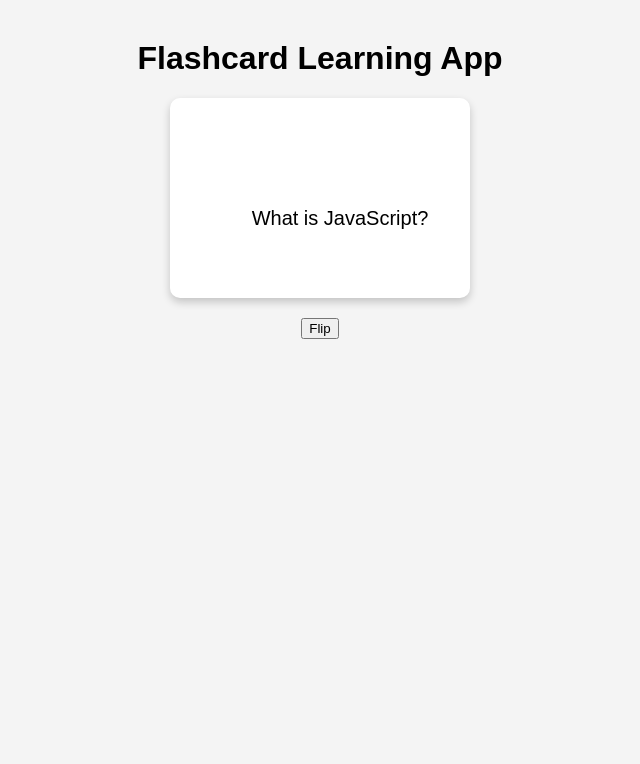
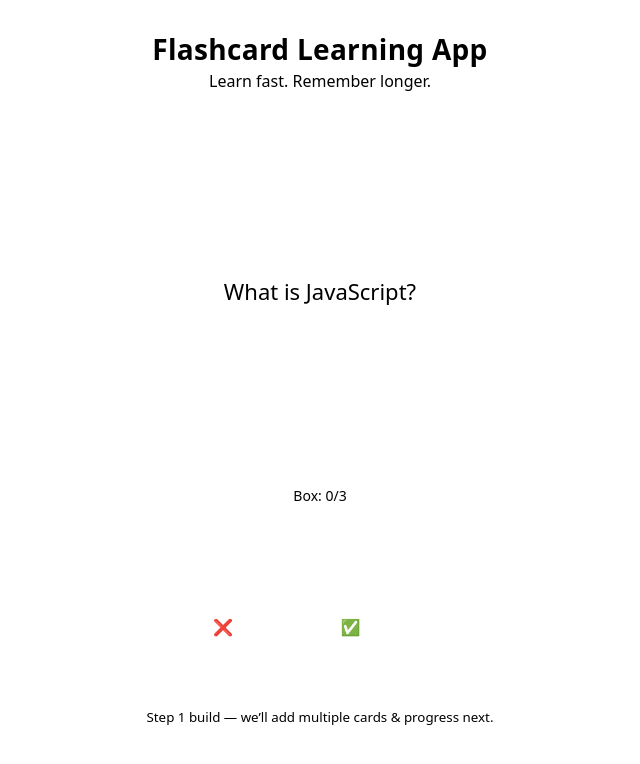
Before and after one commit to saiteja244/flashcard-app, a plain HTML site: page flashcard-app/index.html in a window 1280 px wide. Shown: the whole page, without its empty margins (320-960 px from the left). Drawn offline with Linux system fonts and the light colour scheme.

Commit message:
Updated app:Leitner queue,progress bar,boxindicator

```diff
--- a/flashcard-app/index.html
+++ b/flashcard-app/index.html
@@ -1,20 +1,51 @@
 <!DOCTYPE html>
 <html lang="en">
 <head>
-  <meta charset="UTF-8">
-  <meta name="viewport" content="width=device-width, initial-scale=1.0">
-  <title>Flashcard Learning App</title>
-  <link rel="stylesheet" href="style.css">
+<meta charset="UTF-8" />
+<meta name="viewport" content="width=device-width, initial-scale=1" />
+<meta name="theme-color" content="#111827" />
+<title>Flashcard Learning App</title>
+<link rel="stylesheet" href="style.css" />
 </head>
 <body>
-  <h1>Flashcard Learning App</h1>
-  <div class="flashcard-container">
-    <div class="flashcard" id="flashcard">
-      <div class="front">What is JavaScript?</div>
-      <div class="back">JavaScript is a programming language for the web.</div>
-    </div>
+<header class="app-header">
+<h1>Flashcard Learning App</h1>
+<p class="tagline">Learn fast. Remember longer.</p>
+</header>
+
+<main class="container">
+<div class="card-stack">
+<div class="flashcard" id="flashcard" aria-live="polite" tabindex="0">
+<div class="side front" id="front"></div>
+<div class="side back" id="back"></div>
+</div>
+</div>
+<div class="card-info">
+  <span id="boxIndicator">Box: 0/3</span>
+  <div class="progress-container">
+    <div id="progressBar" class="progress-bar"></div>
   </div>
-  <button id="flipBtn">Flip</button>
-  <script src="script.js"></script>
+</div>
+
+
+
+<div class="controls">
+<button id="prevBtn" class="btn">◀ Prev</button>
+<button id="flipBtn" class="btn">Flip</button>
+<button id="nextBtn" class="btn">Next ▶</button>
+</div>
+<div class="controls">
+  <button id="wrongBtn" class="btn">❌ I Forgot</button>
+  <button id="rightBtn" class="btn">✅ I Knew It</button>
+</div>
+</main>
+
+
+<footer class="app-footer">
+<small>Step 1 build — we’ll add multiple cards & progress next.</small>
+</footer>
+
+
+<script src="script.js"></script>
 </body>
 </html>
--- a/flashcard-app/script.js
+++ b/flashcard-app/script.js
@@ -1,8 +1,118 @@
-const flashcard = document.getElementById("flashcard");
-const flipBtn = document.getElementById("flipBtn");
+// ====== Elements ======
+const card = document.getElementById('flashcard');
+const front = document.getElementById('front');
+const back = document.getElementById('back');
+const flipBtn = document.getElementById('flipBtn');
+const prevBtn = document.getElementById('prevBtn');
+const nextBtn = document.getElementById('nextBtn');
+const rightBtn = document.getElementById('rightBtn');
+const wrongBtn = document.getElementById('wrongBtn');
+const boxIndicator = document.getElementById('boxIndicator');
+const progressBar = document.getElementById('progressBar');
+
 let flipped = false;
+let currentIndex = 0;
 
-flipBtn.addEventListener("click", () => {
+// ====== Flashcards ======
+const flashcards = [
+  { q: "What is JavaScript?", a: "A programming language that makes websites interactive." },
+  { q: "What is HTML?", a: "The standard markup language for creating web pages." },
+  { q: "What is CSS?", a: "A style sheet language used to design web pages." },
+  { q: "What does DOM stand for?", a: "Document Object Model." }
+];
+
+// ====== Leitner boxes ======
+let leitnerBoxes = JSON.parse(localStorage.getItem("leitnerBoxes")) || Array(flashcards.length).fill(0);
+let boxes = [[], [], [], []];
+flashcards.forEach((_, index) => boxes[leitnerBoxes[index]].push(index));
+
+// ====== Save progress ======
+function saveProgress() {
+  localStorage.setItem("leitnerBoxes", JSON.stringify(leitnerBoxes));
+}
+
+// ====== Update UI ======
+function updateUI() {
+  // Box indicator
+  boxIndicator.textContent = `Box: ${leitnerBoxes[currentIndex]}/3`;
+
+  // Progress bar (percentage of cards mastered)
+  const mastered = leitnerBoxes.filter(b => b === 3).length;
+  const percent = (mastered / flashcards.length) * 100;
+  progressBar.style.width = `${percent}%`;
+}
+
+// ====== Render card ======
+function renderCard() {
+  const cardData = flashcards[currentIndex];
+  front.textContent = cardData.q;
+  back.textContent = cardData.a;
+  flipped = false;
+  card.classList.remove('is-flipped');
+  updateUI();
+}
+
+// ====== Flip card ======
+function toggleFlip() {
   flipped = !flipped;
-  flashcard.style.transform = flipped ? "rotateY(180deg)" : "rotateY(0deg)";
+  card.classList.toggle('is-flipped', flipped);
+}
+
+// ====== Show next card from queue ======
+function showNext() {
+  let boxIndex = boxes.findIndex(b => b.length > 0);
+  if (boxIndex === -1) return; // all boxes empty
+  currentIndex = boxes[boxIndex][0];
+  renderCard();
+}
+
+// ====== Show previous card (simple circular) ======
+function showPrev() {
+  currentIndex = (currentIndex - 1 + flashcards.length) % flashcards.length;
+  renderCard();
+}
+
+// ====== Mark right ======
+function markRight() {
+  let oldBox = leitnerBoxes[currentIndex];
+  let newBox = Math.min(oldBox + 1, 3);
+
+  boxes[oldBox] = boxes[oldBox].filter(i => i !== currentIndex);
+  boxes[newBox].push(currentIndex);
+
+  leitnerBoxes[currentIndex] = newBox;
+  saveProgress();
+  showNext();
+}
+
+// ====== Mark wrong ======
+function markWrong() {
+  let oldBox = leitnerBoxes[currentIndex];
+
+  boxes[oldBox] = boxes[oldBox].filter(i => i !== currentIndex);
+  boxes[0].push(currentIndex);
+
+  leitnerBoxes[currentIndex] = 0;
+  saveProgress();
+  showNext();
+}
+
+// ====== Event listeners ======
+flipBtn.addEventListener('click', toggleFlip);
+nextBtn.addEventListener('click', showNext);
+prevBtn.addEventListener('click', showPrev);
+rightBtn.addEventListener('click', markRight);
+wrongBtn.addEventListener('click', markWrong);
+card.addEventListener('click', toggleFlip);
+
+// Keyboard shortcuts
+document.addEventListener('keydown', (e) => {
+  if (e.code === 'ArrowRight') { e.preventDefault(); showNext(); }
+  if (e.code === 'ArrowLeft') { e.preventDefault(); showPrev(); }
+  if (e.code === 'Space' || e.code === 'Enter') { e.preventDefault(); toggleFlip(); }
+  if (e.code === 'KeyY') markRight();
+  if (e.code === 'KeyN') markWrong();
 });
+
+// ====== Init ======
+showNext();
--- a/flashcard-app/style.css
+++ b/flashcard-app/style.css
@@ -1,42 +1,109 @@
-body {
-  font-family: Arial, sans-serif;
-  text-align: center;
-  margin: 40px;
-  background: #f4f4f4;
+:root {
+font-family: system-ui, -apple-system, Segoe UI, Roboto, Ubuntu, Cantarell, "Helvetica Neue", Arial, "Noto Sans", "Apple Color Emoji", "Segoe UI Emoji";
+background: radial-gradient(1200px 600px at 10% 10%, #0f172a 0%, var(--bg) 40%), var(--bg);
+color: var(--text);
+display: grid;
+grid-template-rows: auto 1fr auto;
 }
 
-.flashcard-container {
-  perspective: 1000px;
-  display: flex;
-  justify-content: center;
-  margin: 20px;
+
+.app-header, .app-footer { text-align: center; padding: 16px 20px; }
+.app-header h1 { margin: 6px 0 2px; font-size: 28px; letter-spacing: 0.3px; }
+.tagline { margin: 0; color: var(--muted); }
+.app-footer small { color: var(--muted); }
+
+
+.container {
+max-width: 920px;
+margin: 0 auto;
+padding: 24px 16px 40px;
+display: grid;
+gap: 22px;
+place-items: center;
 }
 
+
+.card-stack { perspective: 1400px; }
+
+
 .flashcard {
-  width: 300px;
-  height: 200px;
-  background: white;
-  border-radius: 10px;
-  box-shadow: 0 4px 8px rgba(0,0,0,0.2);
-  transition: transform 0.6s;
-  transform-style: preserve-3d;
-  position: relative;
+width: min(90vw, 520px);
+height: 320px;
+position: relative;
+transform-style: preserve-3d;
+transition: transform 600ms cubic-bezier(.2,.7,.2,1);
+border-radius: 18px;
+box-shadow: var(--shadow);
 }
 
-.flashcard .front, .flashcard .back {
-  position: absolute;
-  width: 100%;
-  height: 100%;
-  backface-visibility: hidden;
-  display: flex;
-  align-items: center;
-  justify-content: center;
-  font-size: 20px;
-  padding: 20px;
+
+.side {
+position: absolute;
+inset: 0;
+border-radius: 18px;
+background: linear-gradient(180deg, var(--panel), color-mix(in oklab, var(--panel), black 4%));
+display: grid;
+place-items: center;
+padding: 28px;
+font-size: 22px;
+line-height: 1.35;
+text-align: center;
+backface-visibility: hidden;
 }
 
-.flashcard .back {
-  background: #4CAF50;
-  color: white;
-  transform: rotateY(180deg);
+
+.back { transform: rotateY(180deg); background: linear-gradient(180deg, #0b2533, #0b2233); }
+
+
+.controls { display: flex; gap: 12px; }
+
+
+.btn {
+border: 0;
+padding: 12px 18px;
+border-radius: 12px;
+background: linear-gradient(180deg, var(--accent), color-mix(in oklab, var(--accent), black 10%));
+color: white;
+font-size: 16px;
+cursor: pointer;
+box-shadow: var(--shadow);
 }
+.btn:active { transform: translateY(1px); }
+.btn:focus-visible { outline: 3px solid color-mix(in oklab, var(--accent), white 35%); outline-offset: 2px; }
+
+
+/* Flip state */
+.flashcard.is-flipped { transform: rotateY(180deg); }
+
+
+/* Small screens */
+@media (max-width: 420px) {
+.flashcard { height: 280px; }
+.side { font-size: 18px; }
+}
+.card-info {
+  width: min(90vw, 520px);
+  margin-top: 12px;
+  display: flex;
+  flex-direction: column;
+  gap: 6px;
+  align-items: center;
+  font-size: 14px;
+  color: var(--muted);
+}
+
+.progress-container {
+  width: 100%;
+  height: 8px;
+  background: color-mix(in oklab, var(--muted), var(--panel) 80%);
+  border-radius: 6px;
+  overflow: hidden;
+}
+
+.progress-bar {
+  height: 100%;
+  width: 0%;
+  background: var(--accent-2);
+  border-radius: 6px;
+  transition: width 0.3s ease;
+}
```
